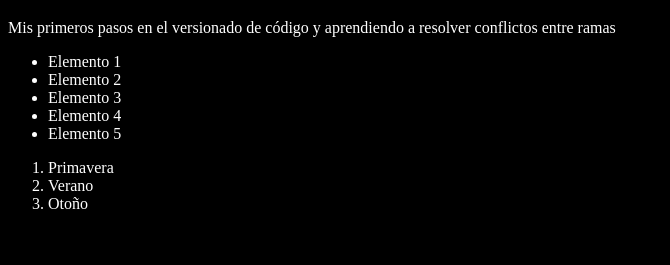
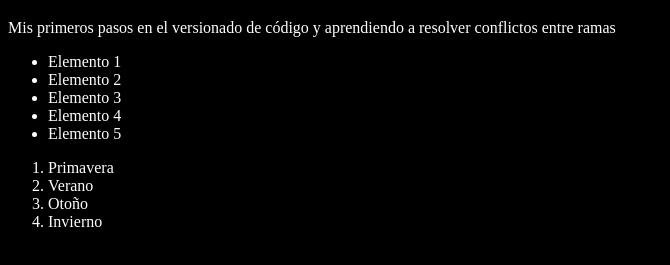
Before and after one commit to PabloGZumaeta/youtube-git, a plain HTML site: page index.html in a window 1280 px wide. Shown: the part 61-326 px from the top of the page, without its empty margins (0-670 px from the left). Drawn offline with Linux system fonts and the light colour scheme.

Commit message:
Agregando las estaciones del año

```diff
--- a/index.html
+++ b/index.html
@@ -24,6 +24,7 @@
       <li>Primavera</li>
       <li>Verano</li>
       <li>Otoño</li>
+      <li>Invierno</li>
     </ol>
     <script src="index.html"></script>
   </body>
```
